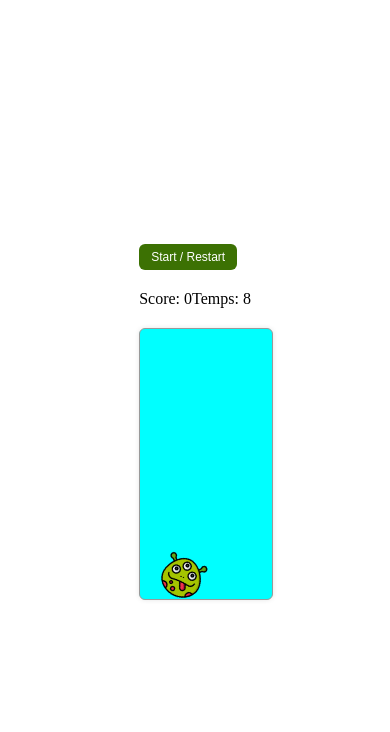
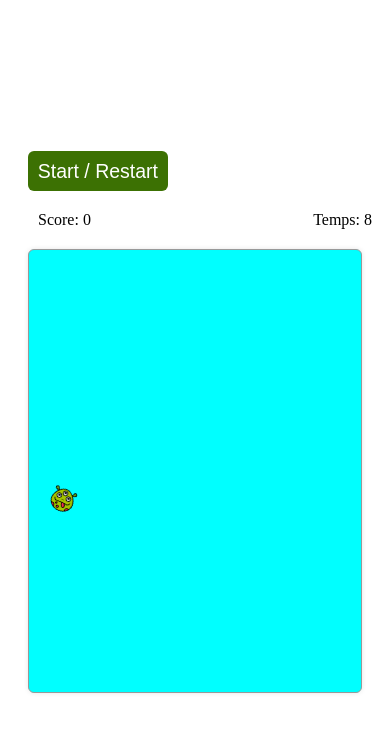
Before and after one commit to itachixa/itachixa.github.io, a plain HTML site: page destroy_mob/index.html in a window 390 px wide. Both pictures are taken after a click on the button "Start / Restart". Drawn offline with Linux system fonts and the light colour scheme.

Commit message:
update for responsiviti

```diff
--- a/destroy_mob/styles.css
+++ b/destroy_mob/styles.css
@@ -6,6 +6,7 @@ body {
     height: 100vh;
     background-size: cover;
     margin: 0;
+    padding: 0;
 }
 
 /* Infos du jeu */
@@ -14,17 +15,19 @@ body {
     justify-content: space-between;
     margin-bottom: 20px;
     width: 100%;
-    max-width: 500px; /* Pour s'adapter à la taille du container */
+    max-width: 500px; /* Limite la taille maximale pour les écrans plus grands */
+    padding: 0 10px;
 }
 
 /* Conteneur principal du jeu */
 .container {
-    height: 400px;
-    width: 500px;
+    height: 40vh; /* Utilise une hauteur relative à l'écran */
+    width: 50vw;  /* Utilise une largeur relative à l'écran */
+    max-width: 600px; /* Limite la largeur à 600px */
+    max-height: 500px; /* Limite la hauteur à 500px */
     border: 1px solid #999;
     cursor: crosshair;
     position: relative;
-    padding: 20px;
     display: flex;
     align-items: center;
     justify-content: center;
@@ -32,12 +35,15 @@ body {
     box-shadow: 0 0 5px rgba(0, 0, 0, 0.1);
     border-radius: 6px;
     overflow: hidden;
+    padding: 10px;
 }
 
 /* Cible du jeu */
 #target {
-    height: 60px;
-    width: 60px;
+    height: 10vw; /* La taille de la cible dépend de la largeur de la fenêtre */
+    width: 10vw;  /* Idem pour la largeur de la cible */
+    max-width: 60px; /* Taille maximale */
+    max-height: 60px; /* Hauteur maximale */
     position: absolute;
     transition: 0.25s;
     animation: animateTarget 10s infinite;
@@ -45,14 +51,15 @@ body {
 
 /* Style des boutons */
 button {
-    padding: 10px 20px;
+    padding: 2vh 4vw; /* Utilise des unités relatives pour s'adapter à la taille de l'écran */
     margin-bottom: 20px;
     background-color: #3C7103;
     border: none;
     border-radius: 6px;
     cursor: pointer;
     color: white;
-    font-size: 16px;
+    font-size: 2.5vw; /* Taille de texte adaptative */
+    max-font-size: 18px;
 }
 
 /* Animation pour la cible */
@@ -63,38 +70,41 @@ button {
 }
 
 /* Responsivité pour les petits écrans */
-@media (max-width: 600px) {
+@media (max-width: 768px) {
     .container {
-        width: 100%;
-        height: 300px; /* Réduit la hauteur pour les petits écrans */
-        padding: 10px;
+        width: 70vw;
+        height: 50vh;
     }
 
     #target {
-        height: 50px;
-        width: 50px; /* Réduit la taille de la cible sur les petits écrans */
+        height: 8vw;
+        width: 8vw;
+        max-width: 50px;
+        max-height: 50px;
     }
 
     button {
-        padding: 8px 16px;
-        font-size: 14px; /* Ajuste la taille du texte sur le bouton */
+        padding: 1.5vh 3vw;
+        font-size: 4vw;
     }
 }
 
 /* Responsivité pour les très petits écrans */
-@media (max-width: 400px) {
+@media (max-width: 480px) {
     .container {
-        width: 100%;
-        height: 250px; /* Réduit davantage la hauteur */
+        width: 80vw;
+        height: 50vh;
     }
 
     #target {
-        height: 40px;
-        width: 40px; /* Réduit encore la taille de la cible */
+        height: 6vw;
+        width: 6vw;
+        max-width: 40px;
+        max-height: 40px;
     }
 
     button {
-        padding: 6px 12px;
-        font-size: 12px; /* Encore plus petit sur les très petits écrans */
+        padding: 1vh 2.5vw;
+        font-size: 5vw;
     }
 }
```
